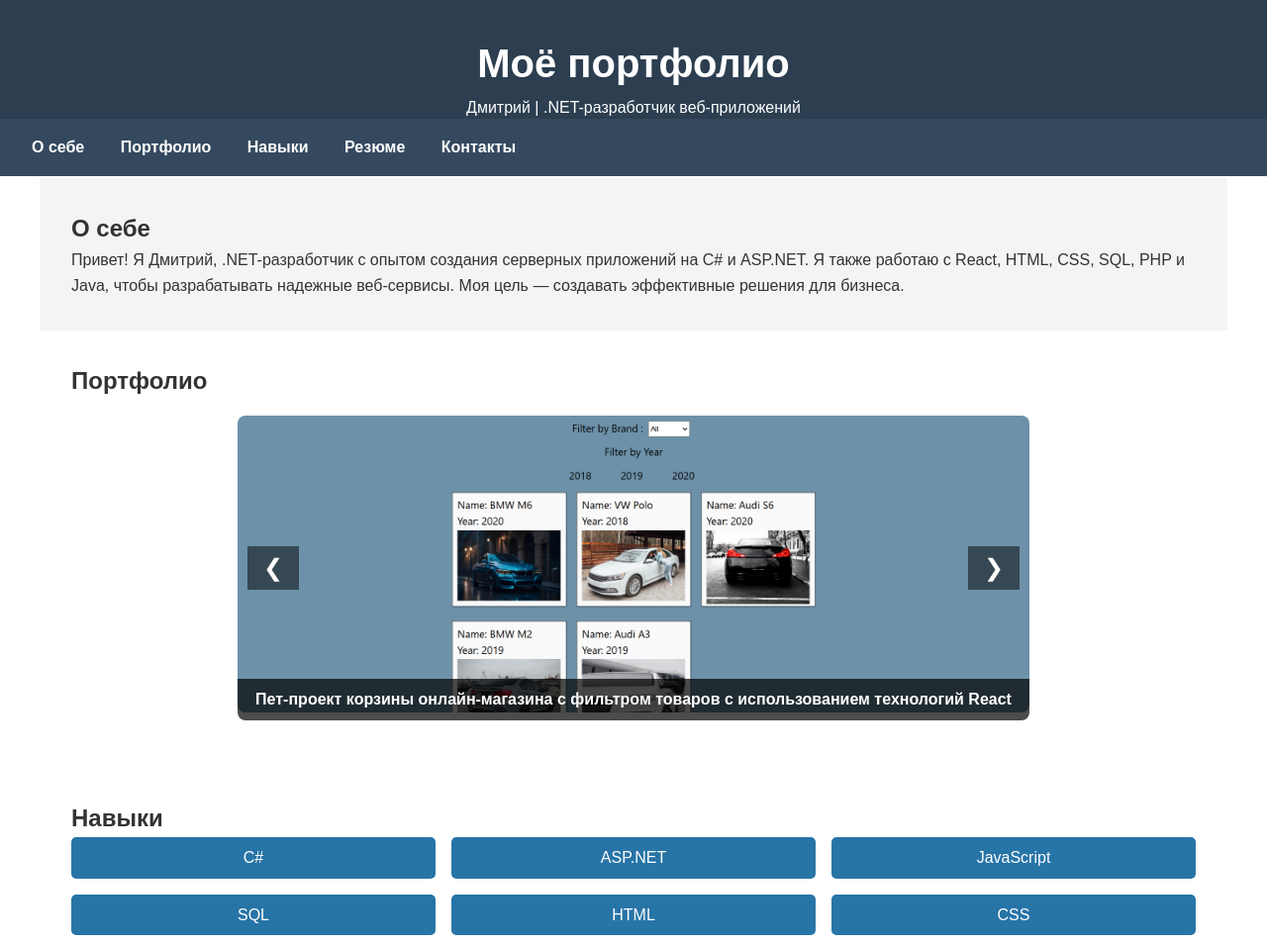
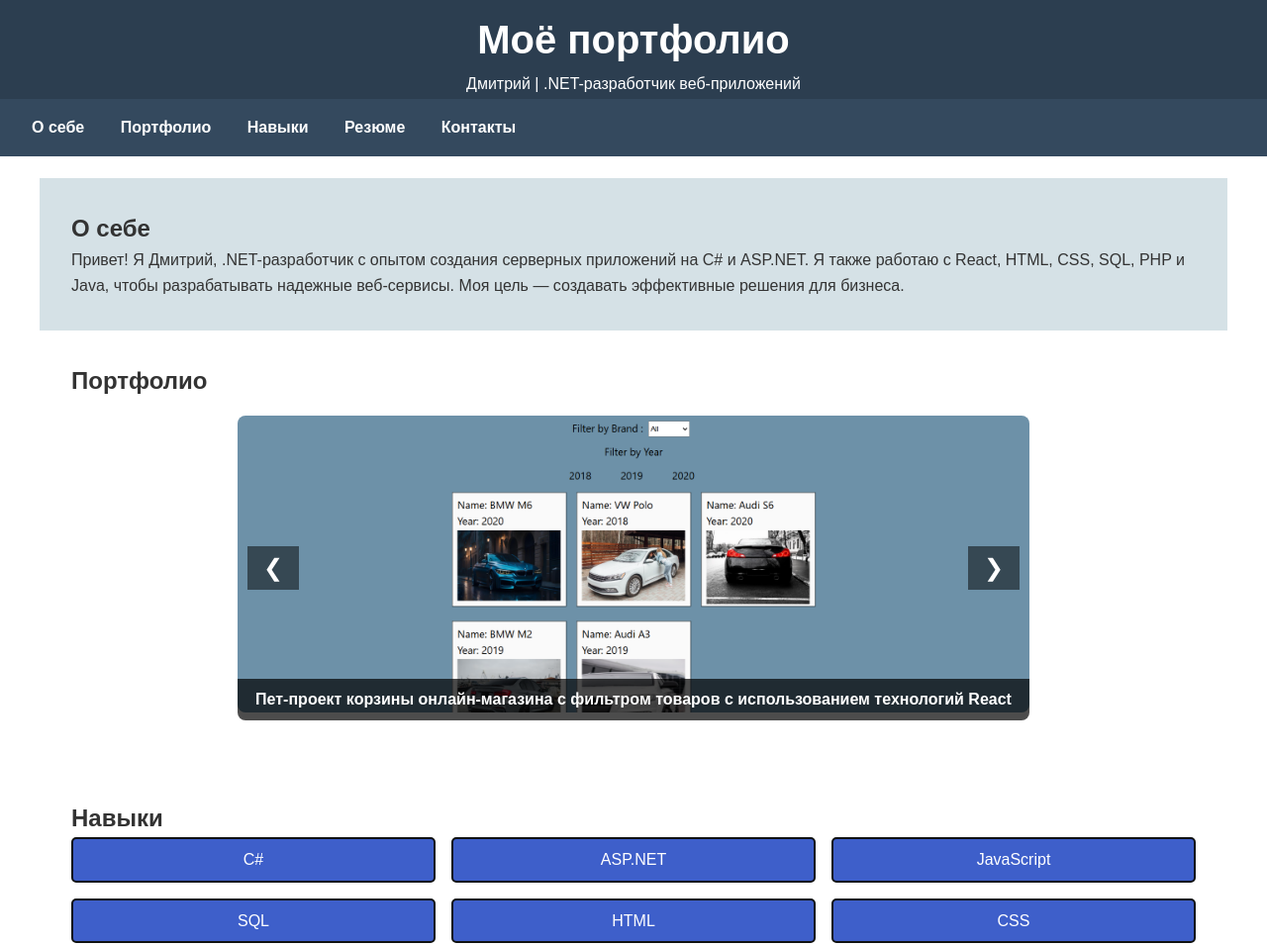
Before and after one commit to Dimka122/PortFoliO, a plain HTML site: page index.html in a window 1280 px wide. Shown: the top 956 px of the page at 99% size. Drawn offline with Linux system fonts and the light colour scheme.

Commit message:
добавим border

```diff
--- a/css/style.css
+++ b/css/style.css
@@ -14,12 +14,12 @@ header {
   background: #2c3e50;
   color: white;
   text-align: center;
-  padding: 2rem;
+  padding: 0.5rem;
   position: fixed;
   width: 100%;
   top: 0;
   z-index: 1000;
-  height: 120px;
+  height: 100px;
 }
 
 header h1 {
@@ -31,7 +31,7 @@ nav {
   padding: 1rem;
   position: fixed;
   width: 100%;
-  top: 120px;
+  top: 100px;
   z-index: 999;
 }
 
@@ -57,7 +57,7 @@ section {
 }
 
 #about {
-  background: #f4f4f4;
+  background: #d5e1e6;
 }
 
 #portfolio .carousel-container {
@@ -141,12 +141,13 @@ section {
 }
 
 #skills li {
-  background: #2774a7;
+  background: #3e5fca;
   color: white;
   padding: 0.5rem 1rem;
   border-radius: 5px;
   flex: 1 1 calc(33.333% - 1rem);
   text-align: center;
+  border: #111212 2px solid;
 }
 
 #resume .resume-toggle {
@@ -162,11 +163,12 @@ section {
 
 #resume .resume-toggle:hover {
   background: #2980b9;
+  border:#111212 2px solid ;
 }
 
 #resume .resume-content {
   display: none;
-  background: #f4f4f4;
+  background: #f4f4f497;
   padding: 1rem;
   border-radius: 5px;
 }
```
